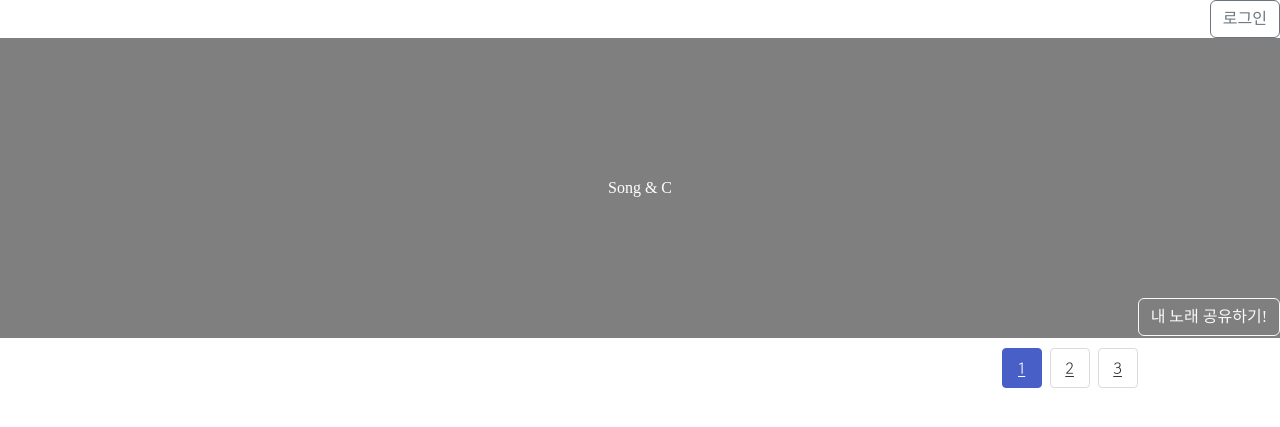
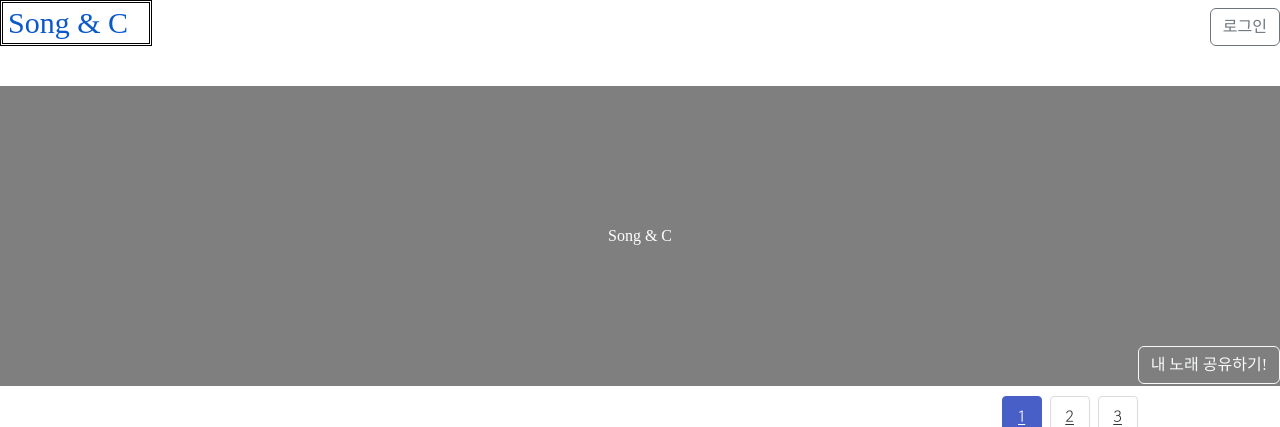
Before and after one commit to phenomenonlee/-f-1-, a Flask app: page / in a window 1280 px wide. Shown: the top 427 px of the page. Run offline with Flask 2, Linux system fonts and the light colour scheme; data that the repository does not hold is empty; some libraries are stand-ins or nearby versions.

Commit message:
메인페이지 로고추가 , 로그인 버튼 수정

```diff
--- a/app.py
+++ b/app.py
@@ -81,4 +81,4 @@
 
 
 if __name__ == '__main__':
-    app.run('0.0.0.0', port=5000, debug=True)
+    app.run('0.0.0.0', port=5001, debug=True)
--- a/static/header.css
+++ b/static/header.css
@@ -1,6 +1,6 @@
 .login_button{
             float : right;
-
+            margin-top: 8px;
         }
 .myTitle{
 
@@ -19,3 +19,17 @@
             justify-content: center;
             align-items: center;
         }
+ .main{
+         font-size: 30px;
+            border-style: double;
+            border-width: medium;
+            border-color: black;
+            float : left;
+            width: 152px;
+            padding: 5px;
+            color: black;
+        margin-bottom: 40px;
+
+
+
+        }
--- a/templates/header.html
+++ b/templates/header.html
@@ -1,7 +1,11 @@
+<div  >
+    <a  class = 'main' href="https://www.naver.com/"  style="text-decoration: none"   >
+        Song & C
+    </a>
+</div>
 <div class = login_button>
     <button type="button" onclick=" window.location.href ='/login&singup'" class="btn btn-outline-secondary">로그인</button>
 </div>
 <div class="myTitle">
     <h1>Song & C</h1>
-
 </div >
--- a/templates/index.html
+++ b/templates/index.html
@@ -77,6 +77,7 @@
             let artist = $('#inputArtist').val()
             let desc = $('#inputDESC').val()
             let title = $('#inputTitle').val()
+
             //이곳에서 로그인한 사용자의 닉네임을 받아와야함!
             $.ajax({
                 type: 'POST',
```
Also changed, not shown: templates/signup.html (deleted, +0 -32 lines), static/header.js (deleted).
